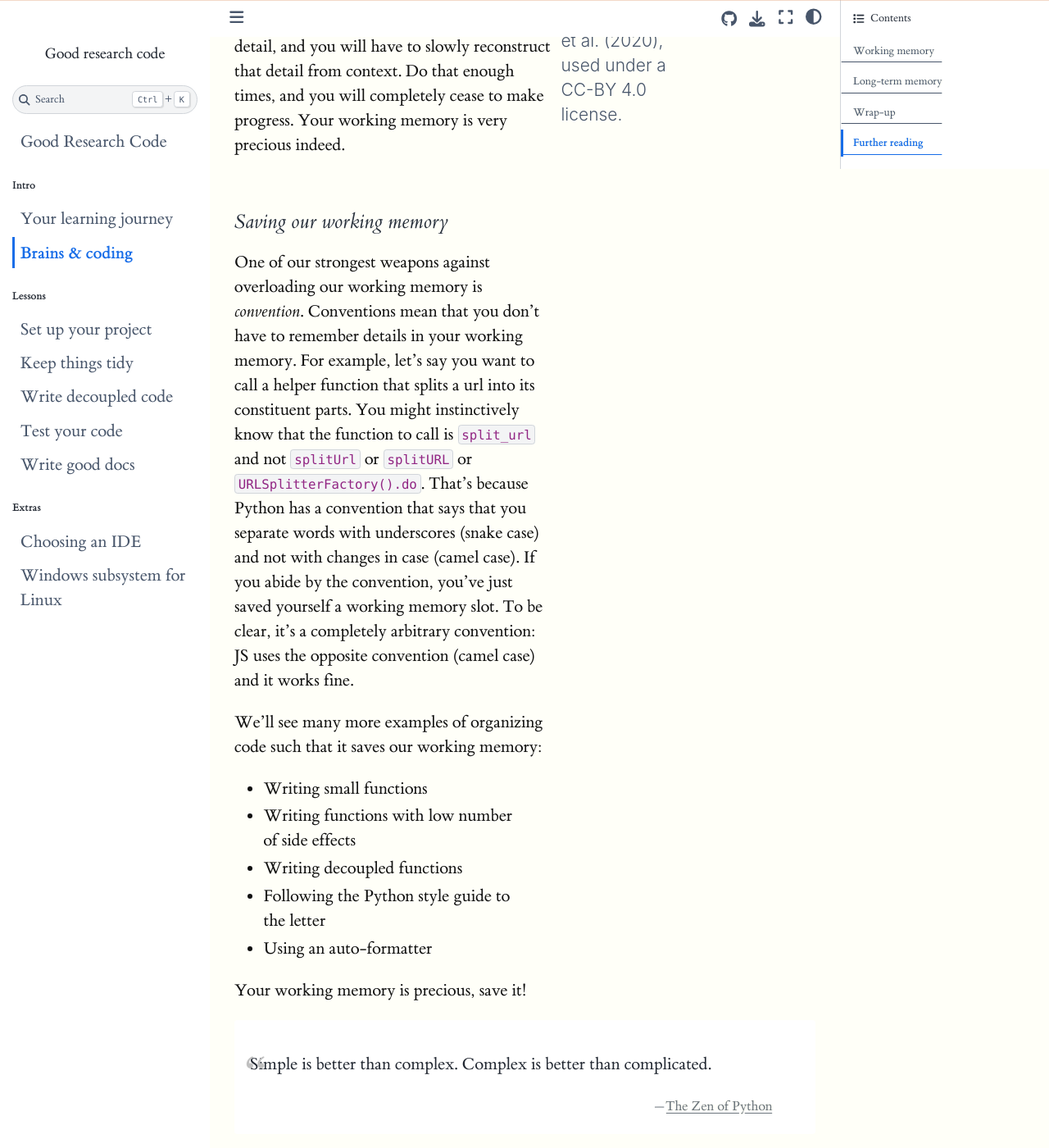
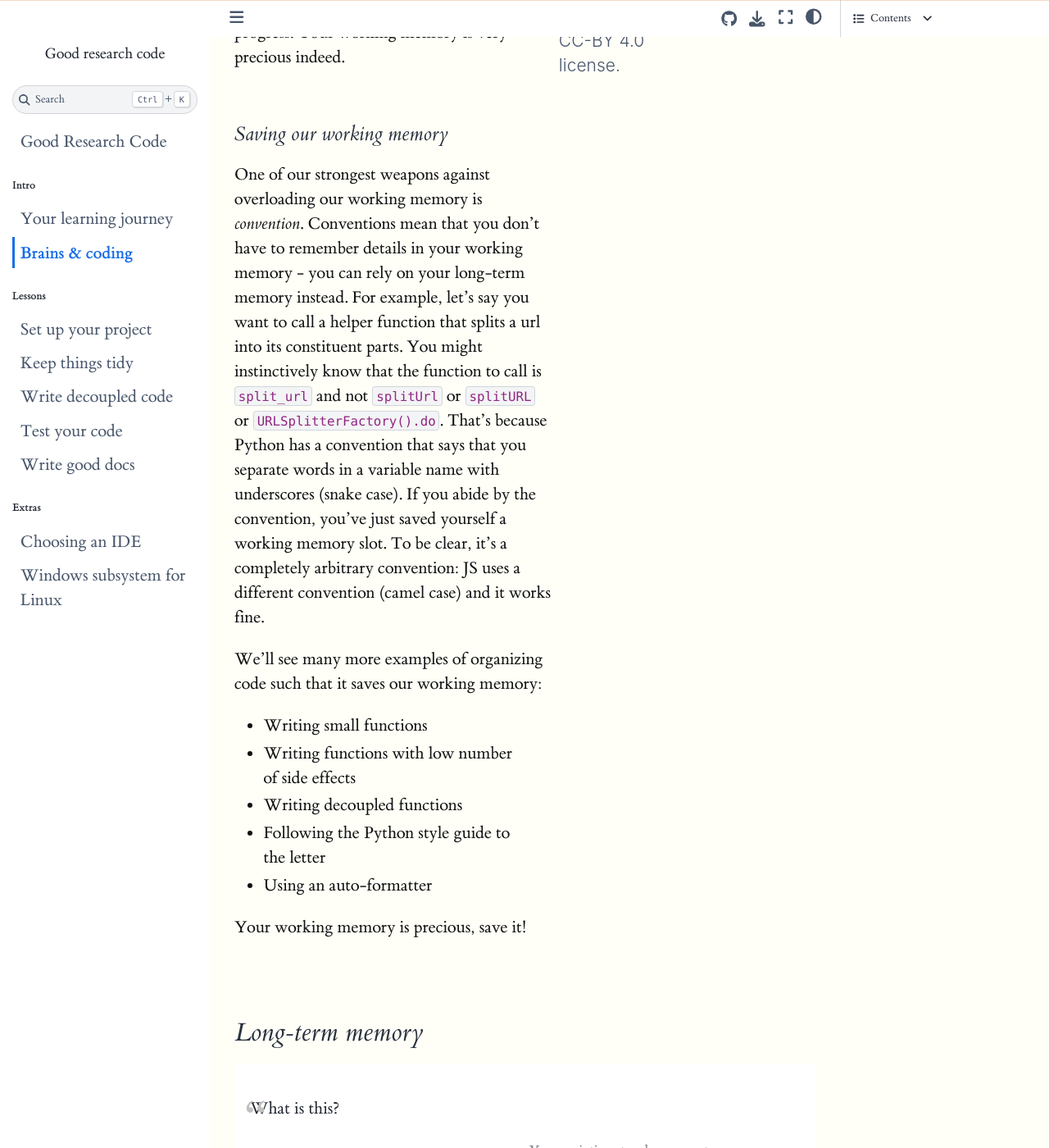
Before and after one commit to patrickmineault/codebook, a Jupyter Book: the page built from brains.myst.md, in a window 1280 px wide and 1400 px high, scrolled down 2084 px. Shown: the whole window at 82% size. Built offline with Jupyter Book 1.0.4 settings and Sphinx 7.4.7 and the Sphinx Book theme 1.1.4, drawn with Linux system fonts in a browser that asks for light colours; some of the changed text lies outside the part shown.

Commit message:
Felienne ref

````diff
--- a/brains.myst.md
+++ b/brains.myst.md
@@ -13,13 +13,16 @@
 
 ## Working memory
 
-```{admonition} Reflection
-What do you think coding looks like in the brain?
+```{margin}
+Felienne Hermans has a fantastic [talk](https://www.youtube.com/watch?v=g1ib43q3uXQ) and [book](https://www.manning.com/books/the-programmers-brain) on programming in the brain.
 ```
 
-The term *programming language* makes it seem that reading code is like reading a book - albeit a very obtuse book. Neuroscientists have looked at what circuits are engaged when people read code.  [Ivanova and colleagues at MIT](https://elifesciences.org/articles/58906) measured brain activity while people read Python code in the scanner - and scratch Jr., a visual programming language. They found that activations didn't overlap much with conventional language and speech areas.
+What do you think coding looks like in the brain? The term *programming language* makes it seem that reading code is like reading natural language. Neuroscientists have looked at what circuits are engaged when people read code.  [Ivanova and colleagues at MIT](https://elifesciences.org/articles/58906) measured brain activity while people read Python in the scanner. They found that activations didn't overlap much with conventional language and speech areas.
 
 ```{figure} figures/wm-federenko.png
+---
+figclass: boxed
+---
 Code problems (CP; purple bars) created activations with higher overlap with the multiple demand system (left and center) than with the language system (right) compared with other tasks like sentence problems (SP), sentence reading (SR) or nonword reading (NR). From Ivanova et al. (2020), used under a CC-BY 4.0 license.
 ```
 
@@ -29,7 +32,7 @@
 
 ### Saving our working memory
 
-One of our strongest weapons against overloading our working memory is *convention*. Conventions mean that you don't have to remember details in your working memory. For example, let's say you want to call a helper function that splits a url into its constituent parts. You might instinctively know that the function to call is `split_url` and not `splitUrl` or `splitURL` or `URLSplitterFactory().do`. That's because Python has a convention that says that you separate words with underscores (snake case) and not with changes in case (camel case). If you abide by the convention, you've just saved yourself a working memory slot. To be clear, it's a completely arbitrary convention: JS uses the opposite convention (camel case) and it works fine.
+One of our strongest weapons against overloading our working memory is *convention*. Conventions mean that you don't have to remember details in your working memory - you can rely on your long-term memory instead. For example, let's say you want to call a helper function that splits a url into its constituent parts. You might instinctively know that the function to call is `split_url` and not `splitUrl` or `splitURL` or `URLSplitterFactory().do`. That's because Python has a convention that says that you separate words in a variable name with underscores (snake case). If you abide by the convention, you've just saved yourself a working memory slot. To be clear, it's a completely arbitrary convention: JS uses a different convention (camel case) and it works fine.
 
 We'll see many more examples of organizing code such that it saves our working memory:
 
@@ -41,25 +44,25 @@
 
 Your working memory is precious, save it!
 
+## Long-term memory
+
 ```{epigraph}
-Simple is better than complex. Complex is better than complicated.
+What is this?
 
--- [The Zen of Python](https://zen-of-python.info/simple-is-better-than-complex.html#3)
+-- You, squinting at code you wrote a year ago
 ```
 
-## Long-term memory
-
-Research code is particularly challenging on **long-term memory**. This is because:
+*Research* code in particular is challenging on **long-term memory**. This is because:
 
 * The project's endpoint might be unclear
 * Correct can be hard to define
-* There can be lots exploration and dead ends before you produce a unit of research
+* There can be lots of exploration and dead ends before you produce a unit of research
 * Sometimes, manual steps are involved requiring human judgement
-* You have to remember all the dead ends for the code to even make sense.
+* You have to remember all the dead ends for the code to even make sense
 
 ```{admonition} Has this ever happened to you?
 
-You work on a project for many months, and you submit a paper. You receive reviews months later requiring revisions. You sit down to code and it takes you several days to figure out how to run a supplementary analysis that ended up taking only a few lines code.
+You work on a project for many months, and you submit a paper. You receive reviews months later requiring revisions. You sit down to code and it takes you several days to figure out how to run a supplementary analysis that ended up taking only a few lines of code.
 ```
 
 While the scientific method, as traditionally taught, is fairly linear, real lab work often involves a high nonlinear process of discovery.
@@ -74,24 +77,24 @@
 
 Future you will have forgotten 90% of that process. Code that sticks to convention, is tidy and well-documented will be far easier to use in the future that clever, obtuse code. Boring code is good code!
 
+## Discussion
+
 ```{epigraph}
 
-Debugging is twice as hard as writing the code in the first place. Therefore, if you write the code as cleverly as possible, you are, by definition, not smart enough to debug it.
+Simple is better than complicated. Complicated is better than complex.
 
--- Kernighan's law [^Kernighan]
+-- The Zen of Python
 ```
 
-[^Kernighan]: Brian Kernighan is a Canadian computer scientist who contributed to the development of Unix and co-authored the first book on the C programming language.
-
-## Wrap-up
-
-We've seen that coding - especially research code - is especially difficult along two axes:
+We've seen that coding - especially research code - is difficult along two axes:
 
 * working memory
 * long-term memory
 
-So what can we do save our memory? Let's jump in!
+We've discussed some of our overall strategies to deal with these limitations, namely:
 
-## Further reading
+* using convention
+* keeping code tidy
+* documenting our code
 
-* Felienne Hermans, [The Programmer's Brain](https://www.manning.com/books/the-programmers-brain) (2021).
+Let's see how you can implement these strategies in practice. Let's jump in!
````
